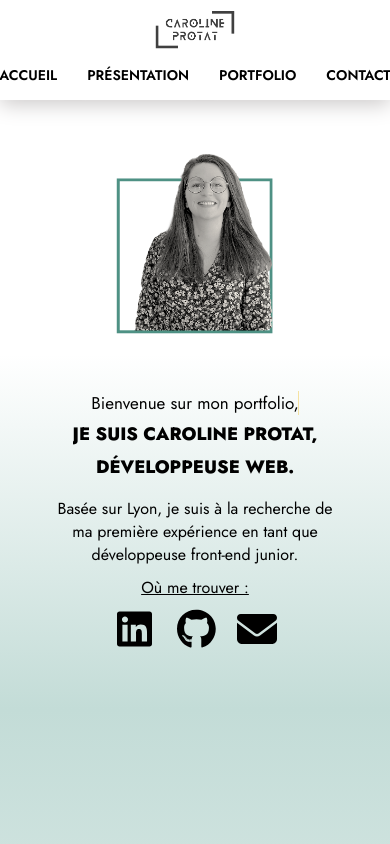
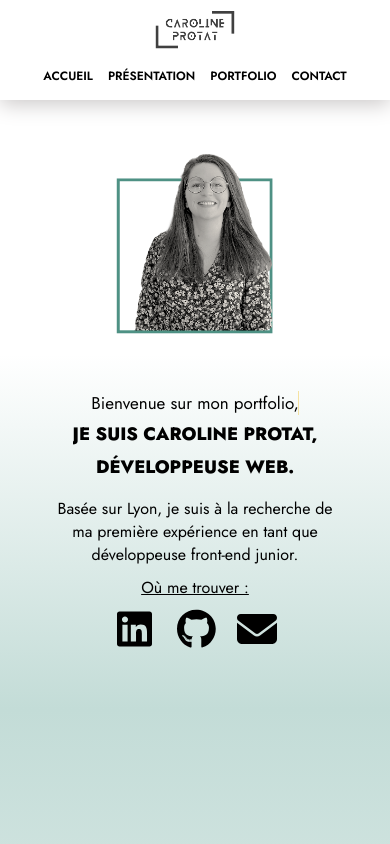
Before and after one commit to caroline-prtt/Portfolio, a React (Create React App) app: page / in a window 390 px wide. Shown: the top 844 px of the page. Built offline with nearby package versions, Linux system fonts and the light colour scheme.

Commit message:
ajout de medias queries mobile + ajout style au clic sur liens de navigation

```diff
--- a/src/components/Navbar/navbar.scss
+++ b/src/components/Navbar/navbar.scss
@@ -40,6 +40,10 @@
                 gap: 10px;
             }
 
+            @media (max-width: 768px){
+                gap: 5px;
+            }
+
             .link{
                 font-size: 18px;
                 font-weight: 600;
@@ -54,7 +58,10 @@
 
                 @media (max-width: 768px){
                     font-size: 14px;
-                    // padding: 6px;
+                }
+                @media (max-width: 768px){
+                    font-size: 12px;
+                    padding: 5px;
                 }
 
                 &:hover{
@@ -63,6 +70,12 @@
                     border-bottom: 2px solide grey;
                     box-shadow: 4px 4px 4px rgb(202, 199, 199);
                 }
+
+                &:active{
+                    border-radius: 10px 5px 0 5px;
+                    box-shadow: inset 4px 4px 4px rgb(202, 199, 199);
+
+                }
             }
         }
     }
```
